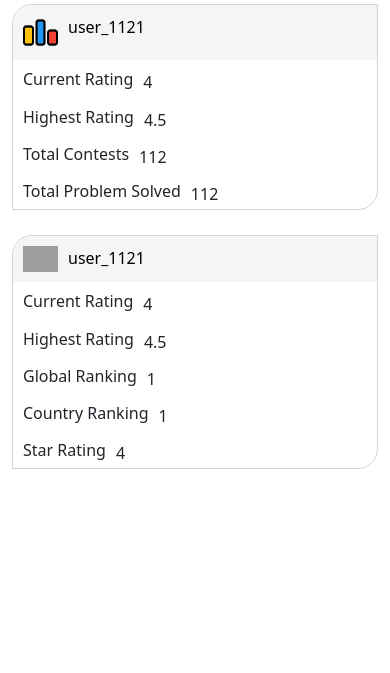
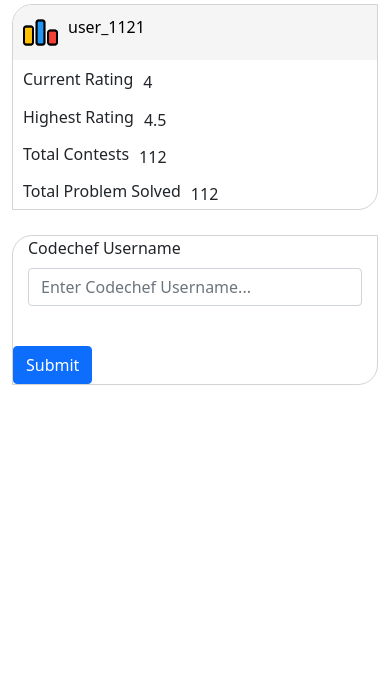
Before and after one commit to Mizan-Ali/Social-Coding-Experiences, a Flask app: page / in a window 390 px wide. Shown: the part 571-1244 px from the top of the page. Run offline with Flask 2, Linux system fonts and the light colour scheme; the visitor is signed in with stand-in values (Sample User, id 1); data comes from the database, SQL or seed files in the repository; some libraries are stand-ins or nearby versions; grey boxes are pictures that could not be loaded.

Commit message:
[added] Functionality to add Codechef Profile

```diff
--- a/website/templates/profile.html
+++ b/website/templates/profile.html
@@ -117,7 +117,7 @@
             {% if user_obj.github_username %}
             <div class="github_username common username_common">
               <img src="../static/image/github.png" alt="Github">
-              <a href="https://github.com/username">{{ user_obj.github_username }}</a>
+              <a href="https://github.com/{{ user_obj.github_username }}" target="_blank" rel="noreferrer noopener">{{ user_obj.github_username }}</a>
             </div>
             <div class="github_contributions common">
               <h6>Contributions in the Last Year</h6>
@@ -174,34 +174,53 @@
           </div>
 
           <div class="cc_card card_common">
+
+            {% if user_obj.codechef_username %}
+
             <div class="cc_username common username_common">
               <img src="../static/image/code-chef.png" alt="CodeChef">
-              <a href="https://codechef.com/users/username">user_1121</a>
+              <a href="https://codechef.com/users/{{ user_obj.codechef_username }}" target="_blank" rel="noreferrer noopener">{{ user_obj.codechef_username }}</a>
+            </div>
+            <div class="cc_country common">
+              <h6>Country</h6>
+              <span>{{ user_obj.codechef_details['country'] }}</span>
             </div>
             <div class="cc_u_rating common">
               <h6>Current Rating</h6>
-              <span>4</span>
+              <span>{{ user_obj.codechef_details['rating'] }}</span>
             </div>
             <div class="cc_h_rating common">
               <h6>Highest Rating</h6>
-              <span>4.5</span>
+              <span>{{ user_obj.codechef_details['highest_rating'] }}</span>
             </div>
             <div class="cc_global_rank common">
               <h6>Global Ranking</h6>
-              <span>1</span>
+              <span>{{ user_obj.codechef_details['global_rank'] }}</span>
             </div>
             <div class="cc_country_rank common">
               <h6>Country Ranking</h6>
-              <span>1</span>
+              <span>{{ user_obj.codechef_details['country_rank']}}</span>
             </div>
             <div class="cc_star common">
               <h6>Star Rating</h6>
-              <span>4</span>
+              <span>{{ user_obj.codechef_details['num_stars'] }}</span>
             </div>
+
+            {% else %}
+
+            <form method="POST" action="{{ url_for('modify.add_codechef') }}">
+              <div class="form-group col-sm-4">
+                <label for="codechef_username">Codechef Username</label>
+                <input type="codechef_username" class="form-control" id="codechef_username" name="codechef_username"
+                  placeholder="Enter Codechef Username..." />
+              </div>
+              <br><button type="submit" class="btn btn-primary">Submit</button>
+            </form>
+
+            {% endif %}
+
           </div>
         </div>
-
-
       </div>
     </div>
 
```
Also changed, not shown: website/modify.py (+18 -0 lines).
